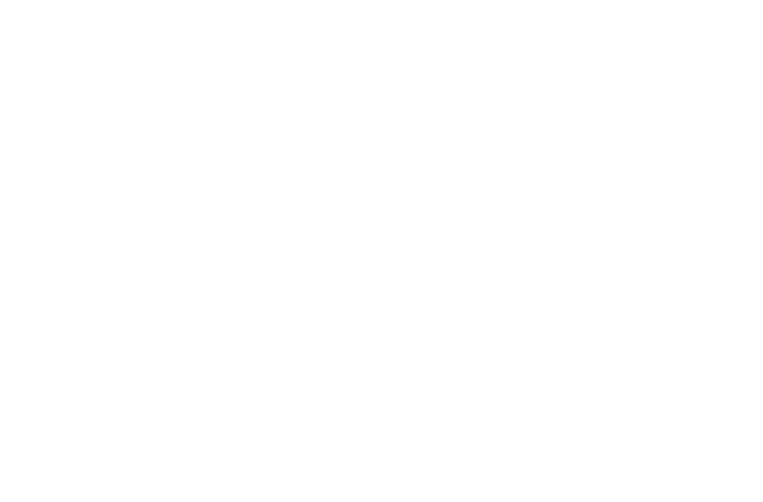
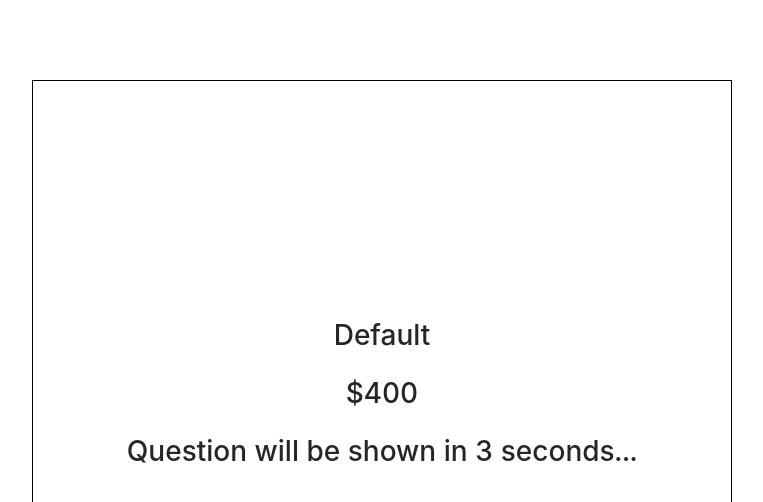
Before and after one commit to FerdinandYeboah/jepoardy, a React (Create React App) app: page /upcoming-question in a window 1280 px wide. Shown: the top 502 px of the page, without its empty margins (258-1021 px from the left). Built offline with nearby package versions, Linux system fonts and the light colour scheme.

Commit message:
Finished UI drafts of upcoming question box and question box, now all UI screens are drafted.

```diff
--- a/src/App.tsx
+++ b/src/App.tsx
@@ -7,6 +7,10 @@
 import CreateRoom from './screens/CreateRoom'
 import WaitingRoom from './screens/WaitingRoom'
 import GameBoard from './screens/GameBoard'
+import UpcomingQuestion from './components/game/UpcomingQuestion'
+import { defaultUpcoming } from './models/UpcomingQuestionModel'
+import GameQuestion from './components/game/GameQuestion'
+import { defaultGameQuestion } from './models/GameQuestionModel'
 
 export default function App(){
     return (
@@ -20,6 +24,12 @@
         <Route exact path="/waiting-room" component={WaitingRoom} />
         <Route exact path="/game-board" component={GameBoard} />
 
+
+        {/* TESTING COMPONENTS that later may not have own routes */}
+        {/* <Route exact path="/upcoming-question"><UpcomingQuestion category="Default" value={200}/></Route> */}
+        <Route exact path="/upcoming-question"><UpcomingQuestion {...defaultUpcoming}/></Route>
+        <Route exact path="/game-question"><GameQuestion {...defaultGameQuestion}/></Route>
+
         {/* Use Link to get to the route whenever needed from anywhere */}
 
     </BrowserRouter>
--- /dev/null
+++ b/src/components/game/GameQuestion.tsx
@@ -0,0 +1,53 @@
+import React, { CSSProperties } from 'react';
+import { GameQuestionModel } from '../../models/GameQuestionModel';
+
+// Styles
+const flexContainer = {
+  width: "80VW",
+  maxWidth: "700px",
+  // above makes 800px fixed but then 80VW if goes screen size goes under 800px.",
+  // textAlign: "center",
+  // verticalAlign:
+  height: "80VH",
+  position: "absolute",
+  top: "50%",
+  left: "50%",
+  transform: "translate(-50%, -50%)",
+  border: "1px solid black",
+  // Use flex for this container
+  display: "flex",
+  flexDirection: "column",
+  alignItems: "center",
+  justifyContent: "center",
+} as CSSProperties
+
+const answersFlexContainer = {
+  // When leave off width and height it shrinks the container to only the necessary size, no interior space/padding
+  display: "flex",
+  flexDirection: "column",
+} as CSSProperties
+
+
+
+export default function GameQuestion(gameQuestionModel: GameQuestionModel) {
+
+  const {question, answers} = gameQuestionModel
+
+  // Should time be a configurable property? Not sure yet, wait till implementation details.
+
+  return (
+    <div style={flexContainer}>
+
+      <div style={answersFlexContainer}>
+        <h1>{question}</h1>
+
+        <ol>
+          {answers.map((answer) => {
+            return <li>{answer}</li>
+          })}
+        </ol>
+      </div>
+
+    </div>
+  );
+}
--- /dev/null
+++ b/src/components/game/UpcomingQuestion.tsx
@@ -0,0 +1,39 @@
+import React, { CSSProperties } from 'react';
+import { UpcomingQuestionModel } from '../../models/UpcomingQuestionModel';
+
+// Styles
+const flexContainer = {
+  width: "80VW",
+  maxWidth: "700px",
+  // above makes 800px fixed but then 80VW if goes screen size goes under 800px.",
+  // textAlign: "center",
+  // verticalAlign:
+  height: "80VH",
+  position: "absolute",
+  top: "50%",
+  left: "50%",
+  transform: "translate(-50%, -50%)",
+  border: "1px solid black",
+  // Use flex for this container
+  display: "flex",
+  flexDirection: "column",
+  alignItems: "center",
+  justifyContent: "center",
+} as CSSProperties
+
+
+
+export default function UpcomingQuestion(upcomingQuestionModel: UpcomingQuestionModel) {
+
+  const {category, value} = upcomingQuestionModel
+
+  // Should time be a configurable property? Not sure yet, wait till implementation details.
+
+  return (
+    <div style={flexContainer}>
+      <h1>{category}</h1>
+      <h1>${value}</h1>
+      <h1>Question will be shown in 3 seconds...</h1>
+    </div>
+  );
+}
--- /dev/null
+++ b/src/models/GameQuestionModel.tsx
@@ -0,0 +1,9 @@
+export type GameQuestionModel = {
+    question: String
+    answers: String[]
+}
+
+export const defaultGameQuestion: GameQuestionModel = {
+    question: "Who was the first woman?",
+    answers: ["Abel", "Leah", "Rachel", "Eve"]
+}
--- /dev/null
+++ b/src/models/UpcomingQuestionModel.tsx
@@ -0,0 +1,9 @@
+export type UpcomingQuestionModel = {
+    category: String
+    value: Number
+}
+
+export const defaultUpcoming: UpcomingQuestionModel = {
+    category: "Default",
+    value: 400
+}
--- a/src/screens/GameBoard.tsx
+++ b/src/screens/GameBoard.tsx
@@ -1,7 +1,7 @@
 import React, { CSSProperties } from 'react';
 import { Table } from 'antd';
 
-import { hardcodedScoreBoardColumns, hardcodedScoreBoardData, hardcodedGameBoardColumns, hardcodedGameBoardData } from '../models/hardcodedData'
+import { hardcodedScoreBoardColumns, hardcodedScoreBoardData, hardcodedGameBoardColumns, hardcodedGameBoardData } from '../models/HardcodedData'
 
 // Styles
 const gridContainer = {
```
Also changed, not shown: src/models/HardcodedData.tsx (renamed from src/models/hardcodedData.tsx).
